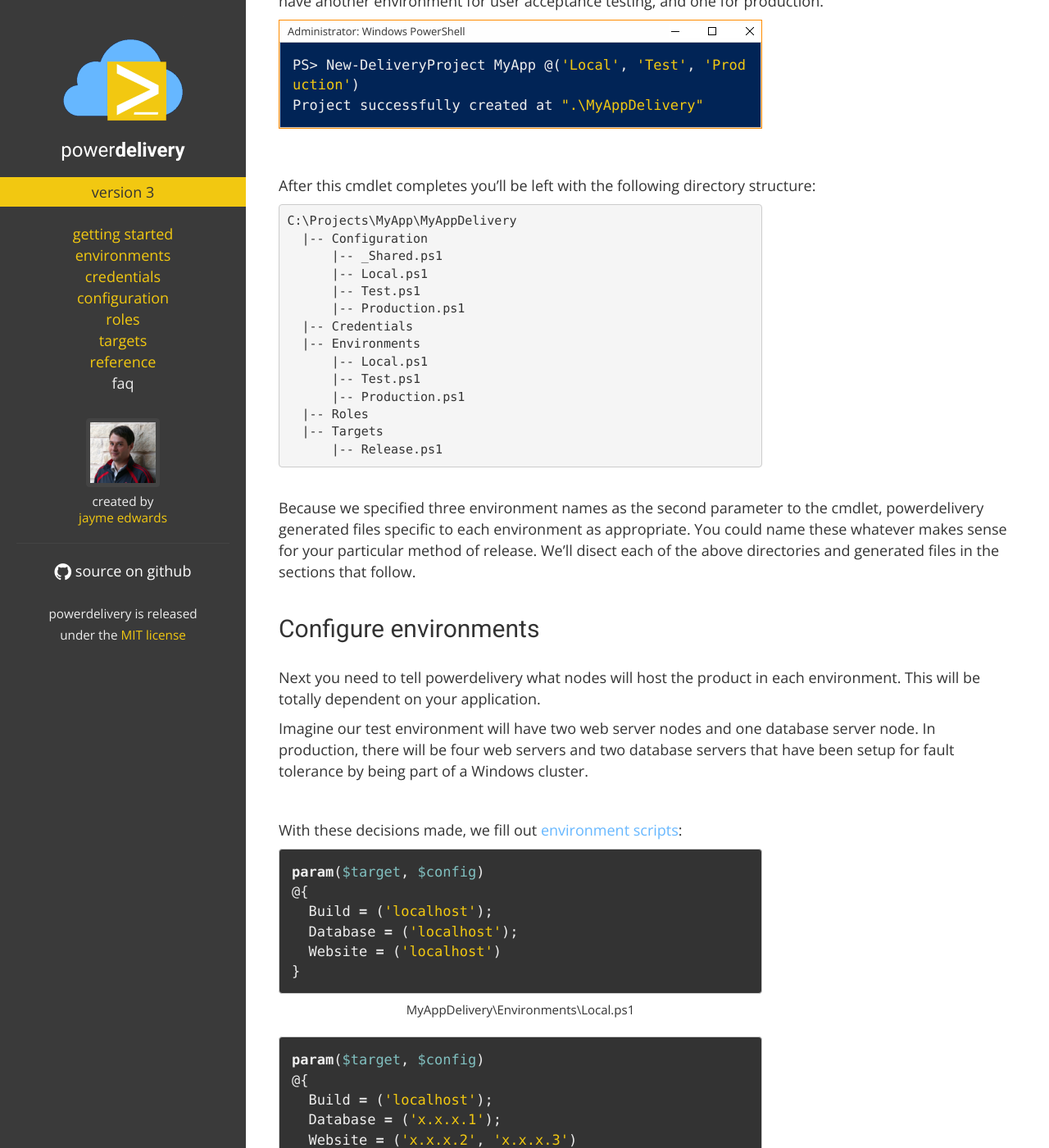
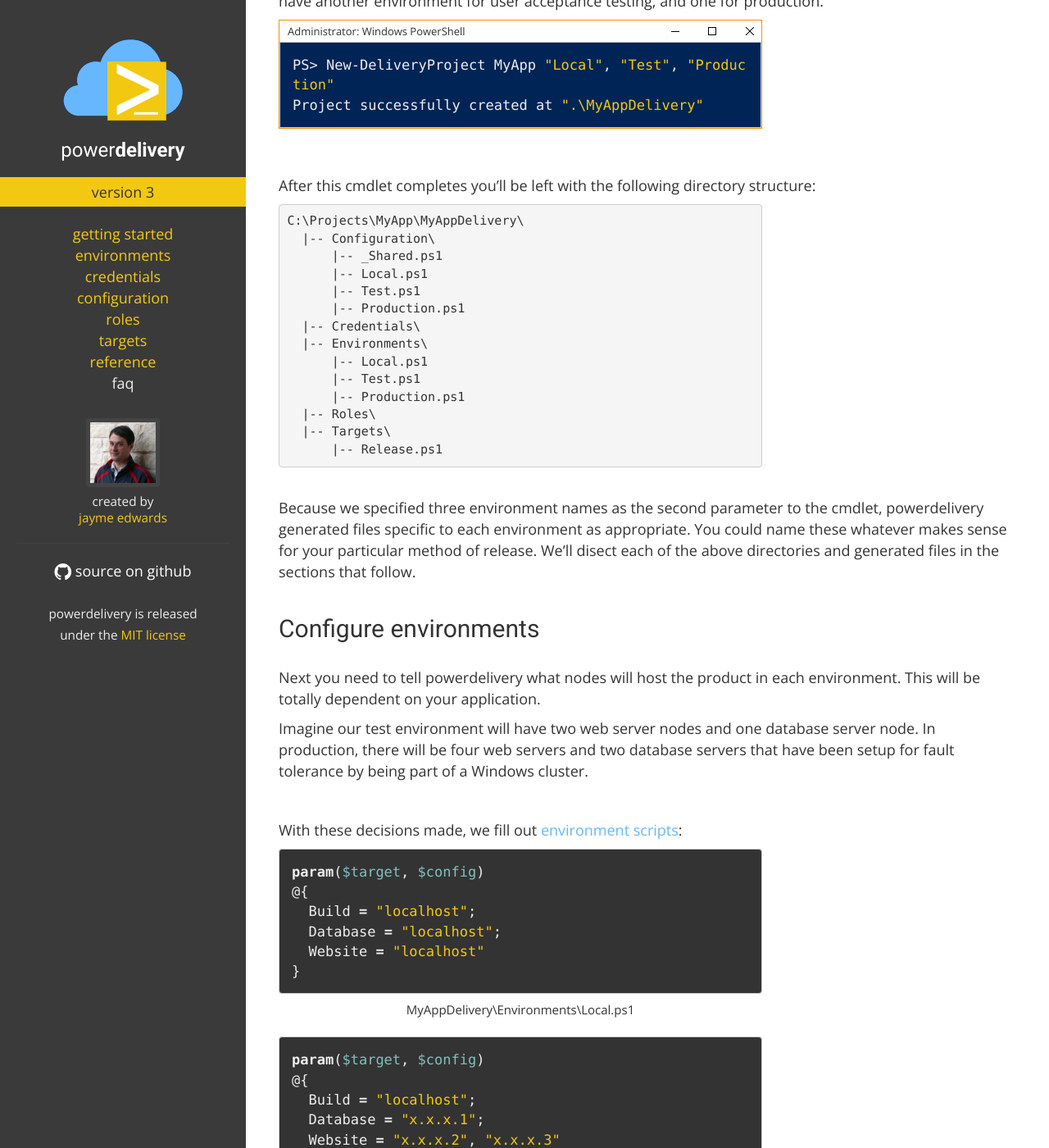
Before and after one commit to eavonius/powerdelivery, a Jekyll site: the page built from getting-started.markdown, in a window 1280 px wide and 1400 px high, scrolled down 1938 px. Shown: the whole window at 82% size. Built offline with Jekyll 4.4.1, drawn with Linux system fonts in a browser that asks for light colours; nearby versions of some CDN libraries; some of the changed text lies outside the part shown.

```diff
--- a/credentials.markdown
+++ b/credentials.markdown
@@ -128,7 +128,7 @@ In your role script, use the *Credentials* property of the [$target parameter](r
 The example below assumes credentials for *me@somewhere.com* were encrypted with the *ExampleKey* key:
 
 {% highlight powershell %}
-Delivery:Role {
+Delivery:Role -Up {
   param($target, $config, $role)
 
   # Don't do this when running on localhost
@@ -148,7 +148,7 @@ Delivery:Role {
 
 **Tips**:
 
-* If you find that your credentials aren't availalbe, you may be missing the key file needed. Powerdelivery attempts to decrypt all credentials it finds in the *Credentials* subdirectory, but those for which keys are not present will be unavailable when the role executes.
+* If you find that your credentials aren't available, you may be missing the key file needed. Powerdelivery attempts to decrypt all credentials it finds in the *Credentials* subdirectory, but those for which keys are not present will be unavailable when the role executes.
 * If you need to use different credentials in the role depending on which [environment](environments.html) is being targeted, consider using a [configuration variable](configuration.html) for the username.
 
 <br />
--- a/getting-started.markdown
+++ b/getting-started.markdown
@@ -86,7 +86,7 @@ In the example below, imagine a product's source code has been pulled into the d
     {% include console_title.html %}
     <div class="console">
 {% highlight powershell %}
-PS> New-DeliveryProject MyApp @('Local', 'Test', 'Production')
+PS> New-DeliveryProject MyApp "Local", "Test", "Production"
 Project successfully created at ".\MyAppDelivery"
 {% endhighlight %}
 		</div>
@@ -100,19 +100,19 @@ After this cmdlet completes you'll be left with the following directory structur
 <div class="row">
 	<div class="col-sm-8">
 		<pre class="directory-tree">
-C:\Projects\MyApp\MyAppDelivery
-  |-- Configuration
+C:\Projects\MyApp\MyAppDelivery\
+  |-- Configuration\
       |-- _Shared.ps1
       |-- Local.ps1
       |-- Test.ps1
       |-- Production.ps1
-  |-- Credentials
-  |-- Environments
+  |-- Credentials\
+  |-- Environments\
       |-- Local.ps1
       |-- Test.ps1
       |-- Production.ps1
-  |-- Roles
-  |-- Targets
+  |-- Roles\
+  |-- Targets\
       |-- Release.ps1</pre>
 	</div>
 </div>
@@ -136,9 +136,9 @@ With these decisions made, we fill out [environment scripts](environments.html):
 {% highlight powershell %}
 param($target, $config)
 @{
-  Build = ('localhost');
-  Database = ('localhost');
-  Website = ('localhost')
+  Build = "localhost";
+  Database = "localhost";
+  Website = "localhost"
 }
 {% endhighlight %}
     <div class="filename">MyAppDelivery\Environments\Local.ps1</div>
@@ -150,9 +150,9 @@ param($target, $config)
 {% highlight powershell %}
 param($target, $config)
 @{
-  Build = ('localhost');
-  Database = ('x.x.x.1');
-  Website = ('x.x.x.2', 'x.x.x.3')
+  Build = "localhost";
+  Database = "x.x.x.1";
+  Website = "x.x.x.2", "x.x.x.3"
 }
 {% endhighlight %}
     <div class="filename">MyAppDelivery\Environments\Test.ps1</div>
@@ -164,9 +164,9 @@ param($target, $config)
 {% highlight powershell %}
 param($target, $config)
 @{
-  Build = ('localhost');
-  Database = ('x.x.x.4','x.x.x.5');
-  Website = ('x.x.x.6','x.x.x.7','x.x.x.8','x.x.x.9')
+  Build = "localhost";
+  Database = "x.x.x.4", "x.x.x.5";
+  Website = "x.x.x.6", "x.x.x.7", "x.x.x.8", "x.x.x.9"
 }
 {% endhighlight %}
     <div class="filename">MyAppDelivery\Environments\Production.ps1</div>
@@ -202,6 +202,21 @@ Role created at ".\MyAppDelivery\Roles\Compile"
 
 <br />
 
+After this cmdlet completes it will have added the following to your directory structure:
+
+<div class="row">
+  <div class="col-sm-8">
+    <pre class="directory-tree">
+C:\Projects\MyApp\MyAppDelivery\
+  |-- Roles\
+      |-- Compile\
+          |-- Always.ps1
+          |-- Migrations\</pre>
+  </div>
+</div>
+
+<br />
+
 The most common thing needed before any deployment of a release can occur on most Windows projects is compiling of code. To do this, we'll use powerdelivery's included [Invoke-MSBuild](refresh.html#invoke_msbuild_cmdlet) cmdlet to compile a Visual Studio solution.
 
 <br />
@@ -240,8 +253,8 @@ Let's use the default *Release.ps1* script generated by the [New-DeliveryProject
 {% highlight powershell %}
 [ordered]@{
   "Building the product" = @{
-    Roles = ('Compile');
-    Nodes = ('Build')
+    Roles = "Compile";
+    Nodes = "Build"
   }
 }
 {% endhighlight %}
```
Also changed, not shown: other parts of getting-started.markdown (+4 -6 lines), configuration.markdown (+8 -8 lines), environments.markdown (+8 -4 lines), index.markdown (+43 -49 lines), roles.markdown (+17 -0 lines).
